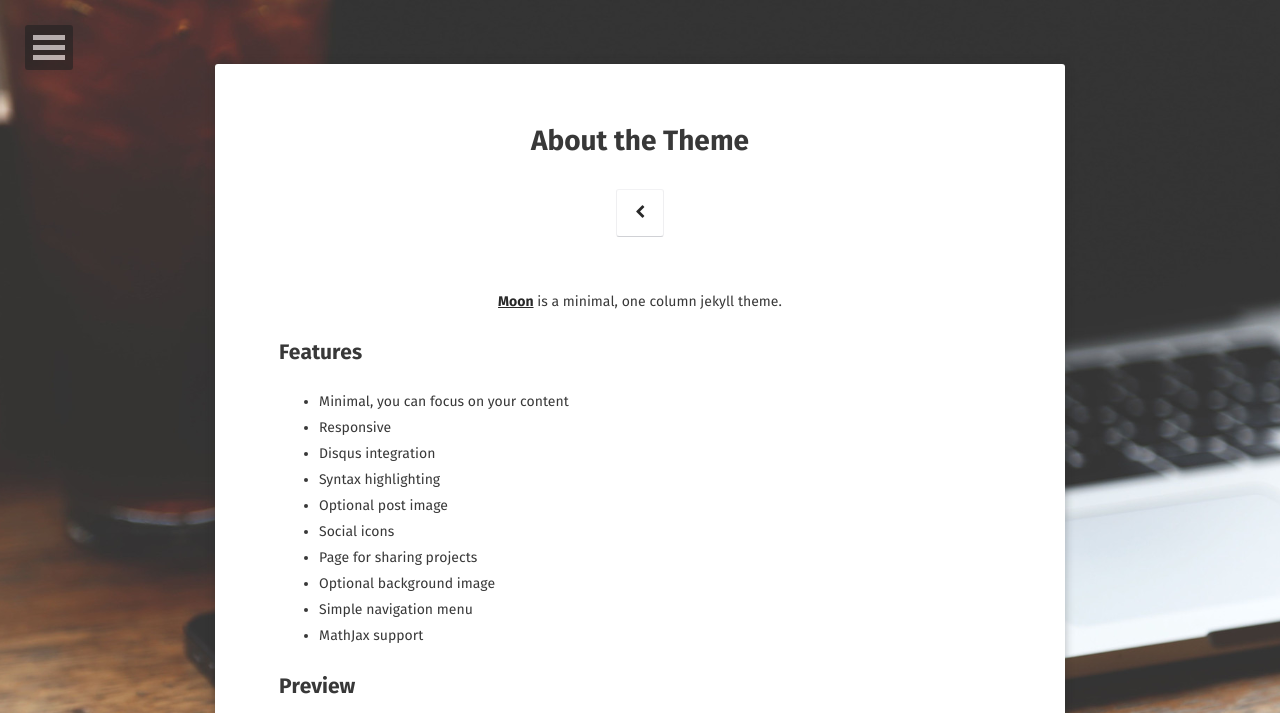
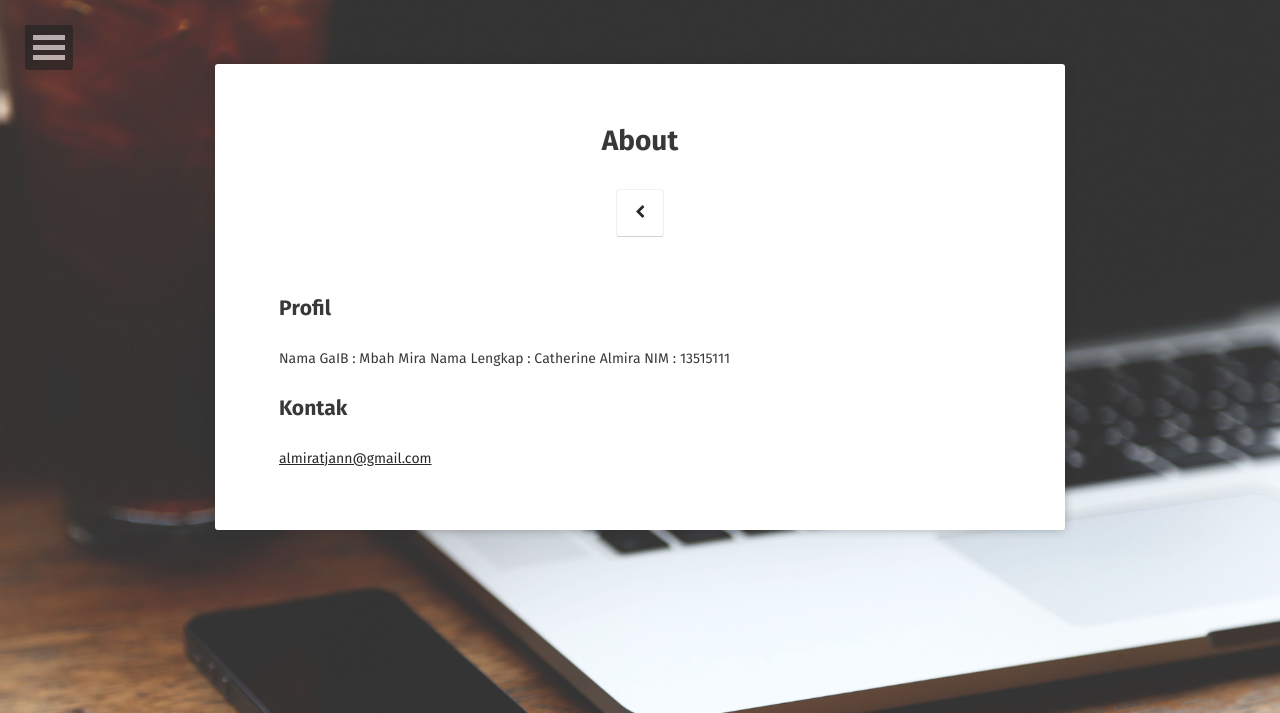
Before and after one commit to calmira/Speech-Processing, a Jekyll site: the page built from about/index.md, in a window 1280 px wide. Shown: the top 713 px of the page. Built offline with Jekyll 4.4.1, drawn with Linux system fonts in a browser that asks for light colours; some web fonts are replaced; some of the changed text lies outside the part shown; grey boxes are pictures that could not be loaded.

Commit message:
Update index.md

```diff
--- a/about/index.md
+++ b/about/index.md
@@ -1,37 +1,15 @@
 ---
 layout: page
-title: About the Theme
-tags: [about, Jekyll, theme, moon]
-date: 2016-03-21
+title: About
+tags: [about, profile]
+date: 2017-05-28
 comments: false
 ---
 
-<center><a href="http://taylantatli.github.io/Moon"><b>Moon</b></a> is a minimal, one column jekyll theme.</center>
+## Profil
+Nama GaIB    : Mbah Mira
+Nama Lengkap : Catherine Almira
+NIM          : 13515111
 
-## Features
-* Minimal, you can focus on your content
-* Responsive
-* Disqus integration
-* Syntax highlighting
-* Optional post image
-* Social icons
-* Page for sharing projects
-* Optional background image
-* Simple navigation menu
-* MathJax support
-
-## Preview
-
-{% capture images %}
-    https://cloud.githubusercontent.com/assets/754514/14509720/61c61058-01d6-11e6-93ab-0918515ecd56.png
-    https://cloud.githubusercontent.com/assets/754514/14509716/61ac6c8e-01d6-11e6-879f-8308883de790.png
-{% endcapture %}
-{% include gallery images=images caption="Screenshots of Moon Theme" cols=2 %}
-
-See a [live version of Moon](http://taylantatli.github.io/Moon) hosted on GitHub.
-
-## Getting Started
-
-To learn how to install and use this theme check out the [Setup Guide](http://taylantatli.me/Moon/moon-theme/) for more information.
-
-[Install Moon](https://github.com/TaylanTatli/Moon){: .btn}
+## Kontak
+[almiratjann@gmail.com](mailto:almiratjann@gmail.com)
```
